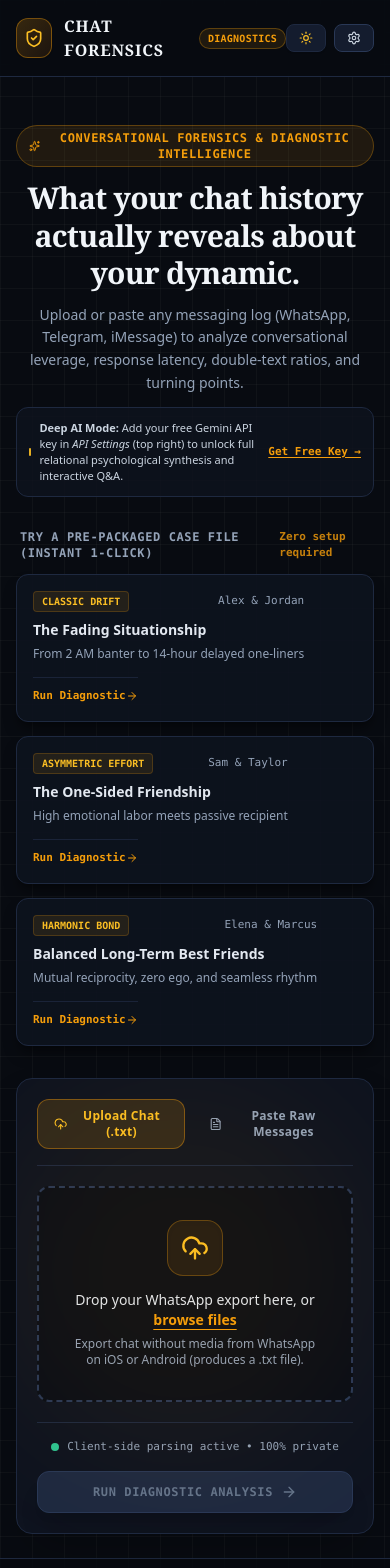
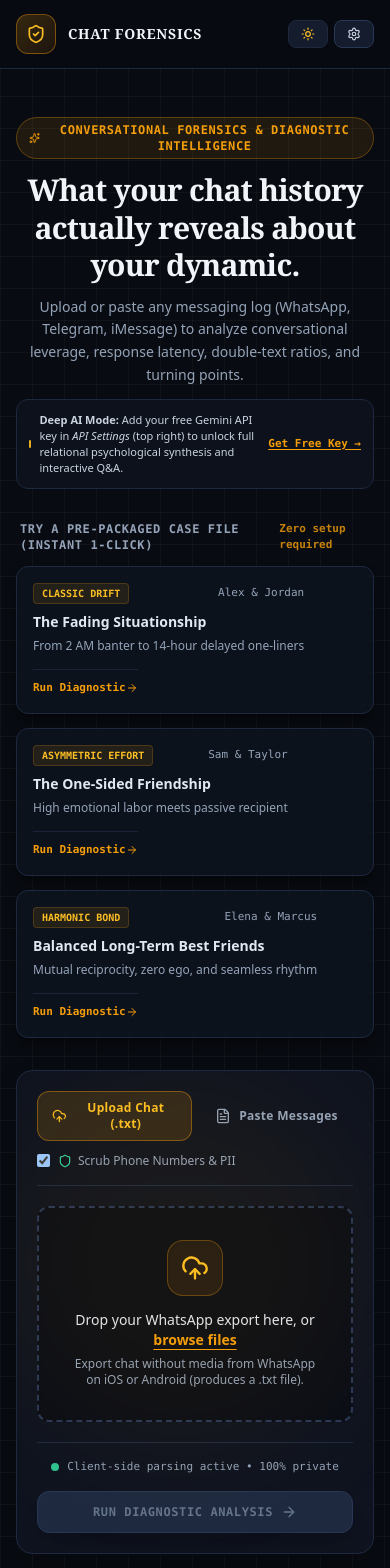
Before and after one commit to Psych0naut24/chat-forensics, a React (Vite) app: page / in a window 390 px wide. Shown: the top 1568 px of the page. Built offline with nearby package versions, Linux system fonts and the light colour scheme.

Commit message:
fix(mobile): polish responsive layout for small viewports, header spacing, and accessible PII toggle

```diff
--- a/src/components/CaseInterrogator.tsx
+++ b/src/components/CaseInterrogator.tsx
@@ -61,7 +61,7 @@ export const CaseInterrogator: React.FC<CaseInterrogatorProps> = ({
           <div>
             <h3 className="text-base font-bold text-slate-100 font-serif flex items-center gap-2">
               <span>Interrogate the Case File</span>
-              <span className="text-[10px] font-mono uppercase px-2 py-0.5 rounded bg-purple-500/10 border border-purple-500/30 text-purple-300 font-semibold">
+              <span className="text-[10px] font-mono uppercase px-2 py-0.5 rounded bg-purple-50 border border-purple-200 text-purple-700 dark:bg-purple-500/10 dark:border-purple-500/30 dark:text-purple-300 font-semibold">
                 Interactive Forensics
               </span>
             </h3>
@@ -137,7 +137,7 @@ export const CaseInterrogator: React.FC<CaseInterrogatorProps> = ({
             type="text"
             value={query}
             onChange={(e) => setQuery(e.target.value)}
-            placeholder="Ask any question about this chat... (e.g. 'Why did they take 14 hours to reply on July 5th?')"
+            placeholder="Ask a forensic question about this dynamic..."
             disabled={isLoading}
             className="w-full px-4 py-3 rounded-xl bg-obsidian-950 border border-obsidian-700 text-xs sm:text-sm text-slate-100 placeholder:text-slate-500 focus:outline-none focus:border-amber-500/80 font-sans transition disabled:opacity-50"
           />
--- a/src/components/ChatInput.tsx
+++ b/src/components/ChatInput.tsx
@@ -151,12 +151,12 @@ export const ChatInput: React.FC<ChatInputProps> = ({
         <div className="absolute top-0 right-0 w-96 h-96 bg-amber-500/5 rounded-full blur-3xl pointer-events-none" />
 
         {/* Tab Switcher */}
-        <div className="flex items-center justify-between border-b border-obsidian-800 pb-4 mb-5">
+        <div className="flex flex-col sm:flex-row sm:items-center justify-between border-b border-obsidian-800 pb-4 mb-5 gap-3">
           <div className="flex items-center gap-2">
             <button
               type="button"
               onClick={() => setActiveTab('upload')}
-              className={`flex items-center gap-2 px-4 py-2 rounded-xl text-xs font-semibold tracking-wide transition ${
+              className={`flex-1 sm:flex-none flex items-center justify-center gap-2 px-3.5 sm:px-4 py-2 rounded-xl text-xs font-semibold tracking-wide transition ${
                 activeTab === 'upload'
                   ? 'bg-indigo-50 border border-indigo-300 text-indigo-700 dark:bg-amber-500/15 dark:border-amber-500/40 dark:text-amber-300 font-bold'
                   : 'text-slate-400 hover:text-slate-200 hover:bg-obsidian-800/50'
@@ -168,26 +168,26 @@ export const ChatInput: React.FC<ChatInputProps> = ({
             <button
               type="button"
               onClick={() => setActiveTab('paste')}
-              className={`flex items-center gap-2 px-4 py-2 rounded-xl text-xs font-semibold tracking-wide transition ${
+              className={`flex-1 sm:flex-none flex items-center justify-center gap-2 px-3.5 sm:px-4 py-2 rounded-xl text-xs font-semibold tracking-wide transition ${
                 activeTab === 'paste'
                   ? 'bg-indigo-50 border border-indigo-300 text-indigo-700 dark:bg-amber-500/15 dark:border-amber-500/40 dark:text-amber-300 font-bold'
                   : 'text-slate-400 hover:text-slate-200 hover:bg-obsidian-800/50'
               }`}
             >
               <FileText className="w-4 h-4" />
-              Paste Raw Messages
+              Paste Messages
             </button>
           </div>
 
           {/* PII Scrub Toggle */}
-          <label className="hidden sm:flex items-center gap-2 text-xs text-slate-400 cursor-pointer select-none">
+          <label className="flex items-center gap-2 text-xs text-slate-400 cursor-pointer select-none">
             <input
               type="checkbox"
               checked={scrubPII}
               onChange={(e) => setScrubPII(e.target.checked)}
               className="rounded bg-obsidian-950 border-obsidian-700 text-amber-500 focus:ring-amber-500/40"
             />
-            <span className="flex items-center gap-1">
+            <span className="flex items-center gap-1.5">
               <Shield className="w-3.5 h-3.5 text-emerald-400" />
               Scrub Phone Numbers & PII
             </span>
--- a/src/components/Header.tsx
+++ b/src/components/Header.tsx
@@ -30,10 +30,10 @@ export const Header: React.FC<HeaderProps> = ({
           </div>
           <div>
             <div className="flex items-center gap-2">
-              <span className="font-bold tracking-wider text-slate-900 dark:text-slate-100 uppercase text-base font-serif">
+              <span className="font-bold tracking-wider text-slate-900 dark:text-slate-100 uppercase text-sm sm:text-base font-serif">
                 Chat Forensics
               </span>
-              <span className="text-[10px] uppercase font-mono px-2 py-0.5 rounded-full bg-indigo-50 border border-indigo-200 text-indigo-700 dark:bg-amber-500/10 dark:border-amber-500/30 dark:text-amber-400 font-bold tracking-wide">
+              <span className="text-[10px] uppercase font-mono px-2 py-0.5 rounded-full bg-indigo-50 border border-indigo-200 text-indigo-700 dark:bg-amber-500/10 dark:border-amber-500/30 dark:text-amber-400 font-bold tracking-wide hidden sm:inline-block">
                 Diagnostics
               </span>
             </div>
@@ -44,7 +44,7 @@ export const Header: React.FC<HeaderProps> = ({
         </div>
 
         {/* Action Controls */}
-        <div className="flex items-center gap-2 sm:gap-3">
+        <div className="flex items-center gap-1.5 sm:gap-3">
           {/* Light / Dark Mode Toggle */}
           <ThemeToggle currentTheme={currentTheme} onToggleTheme={onToggleTheme} />
 
--- a/src/components/ReportView.tsx
+++ b/src/components/ReportView.tsx
@@ -63,14 +63,14 @@ export const ReportView: React.FC<ReportViewProps> = ({
       {/* 1. Case Dossier Header Bar */}
       <div className="bg-obsidian-900 border border-obsidian-800 rounded-2xl p-5 sm:p-7 shadow-xl flex flex-col sm:flex-row items-start sm:items-center justify-between gap-4">
         <div>
-          <div className="flex items-center gap-2 mb-1.5">
-            <span className="font-mono text-[10px] uppercase tracking-widest px-2 py-0.5 rounded bg-emerald-500/10 border border-emerald-500/30 text-emerald-400 font-bold">
+          <div className="flex flex-wrap items-center gap-2 mb-1.5">
+            <span className="font-mono text-[10px] uppercase tracking-widest px-2 py-0.5 rounded bg-emerald-50 border border-emerald-200 text-emerald-800 dark:bg-emerald-500/10 dark:border-emerald-500/30 dark:text-emerald-400 font-bold">
               Case Closed • Forensic Diagnosis
             </span>
             <span className="font-mono text-[11px] text-slate-500">
               {report.caseMetadata.caseNumber}
             </span>
-            <span className="font-mono text-[10px] uppercase px-2 py-0.5 rounded bg-purple-500/10 border border-purple-500/30 text-purple-300 font-medium">
+            <span className="font-mono text-[10px] uppercase px-2 py-0.5 rounded bg-purple-50 border border-purple-200 text-purple-700 dark:bg-purple-500/10 dark:border-purple-500/30 dark:text-purple-300 font-medium">
               {report.caseMetadata.depthLevel}
             </span>
           </div>
@@ -86,10 +86,10 @@ export const ReportView: React.FC<ReportViewProps> = ({
           </div>
         </div>
 
-        <div className="flex items-center gap-2.5 w-full sm:w-auto">
+        <div className="flex items-center gap-2 w-full sm:w-auto">
           <button
             onClick={() => setShowTranscriptDrawer(true)}
-            className="flex-1 sm:flex-none flex items-center justify-center gap-1.5 px-3.5 py-2.5 rounded-xl bg-obsidian-850 hover:bg-obsidian-800 border border-obsidian-700 text-slate-300 hover:text-white font-mono text-xs font-medium transition"
+            className="flex-1 sm:flex-none flex items-center justify-center gap-1.5 px-3 py-2.5 rounded-xl bg-obsidian-850 hover:bg-obsidian-800 border border-obsidian-700 text-slate-300 hover:text-white font-mono text-xs font-medium transition"
             title="Inspect raw chat messages and search keywords"
           >
             <FileText className="w-3.5 h-3.5 text-indigo-600 dark:text-amber-400" />
@@ -97,13 +97,13 @@ export const ReportView: React.FC<ReportViewProps> = ({
           </button>
           <button
             onClick={onReset}
-            className="flex-1 sm:flex-none flex items-center justify-center gap-1.5 px-3.5 py-2.5 rounded-xl bg-obsidian-850 hover:bg-obsidian-800 border border-obsidian-700 text-slate-300 hover:text-white font-mono text-xs font-medium transition"
+            className="flex-1 sm:flex-none flex items-center justify-center gap-1.5 px-3 py-2.5 rounded-xl bg-obsidian-850 hover:bg-obsidian-800 border border-obsidian-700 text-slate-300 hover:text-white font-mono text-xs font-medium transition"
           >
             <span>New Case</span>
           </button>
           <button
             onClick={() => setShowShareModal(true)}
-            className="flex-1 sm:flex-none flex items-center justify-center gap-2 px-4 py-2.5 rounded-xl bg-indigo-600 hover:bg-indigo-700 text-white dark:bg-amber-500 dark:hover:bg-amber-400 dark:text-obsidian-950 font-mono text-xs font-bold transition shadow-md shadow-indigo-600/20 dark:shadow-amber-500/20 cursor-pointer"
+            className="flex-1 sm:flex-none flex items-center justify-center gap-1.5 px-3 sm:px-4 py-2.5 rounded-xl bg-indigo-600 hover:bg-indigo-700 text-white dark:bg-amber-500 dark:hover:bg-amber-400 dark:text-obsidian-950 font-mono text-xs font-bold transition shadow-md shadow-indigo-600/20 dark:shadow-amber-500/20 cursor-pointer"
             title="Export analysis as PDF, Markdown, JSON, or share card"
           >
             <Share2 className="w-3.5 h-3.5" />
```
